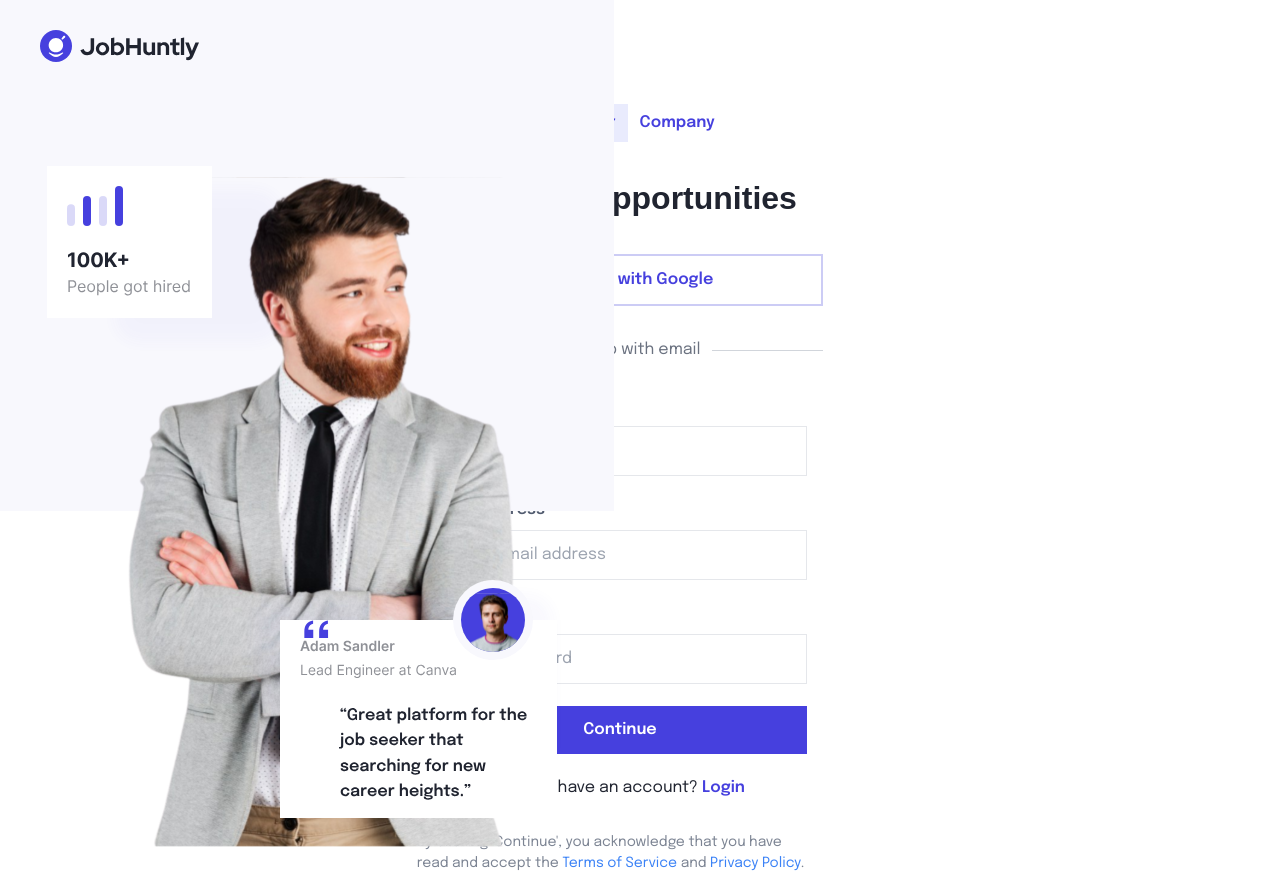
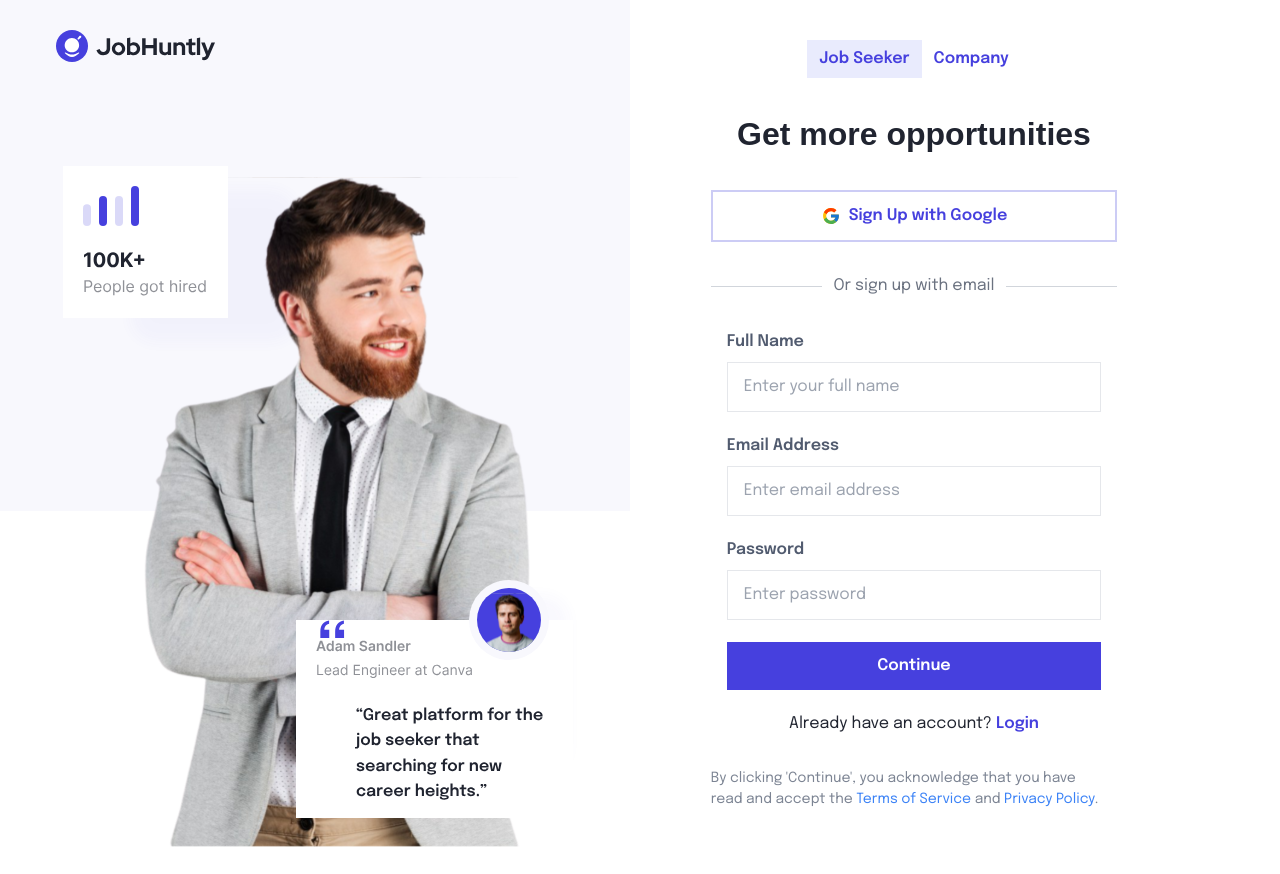
Before and after one commit to Ayflow350/Huntx, a Next.js app: page /SignUp in a window 1280 px wide. Built offline with nearby package versions, Linux system fonts and the light colour scheme; a web font is replaced by a local one.

Commit message:
feat(navabar adjustment): :rocket: The navbar now works perfectly

```diff
--- a/app/(auth)/SignUp/page.tsx
+++ b/app/(auth)/SignUp/page.tsx
@@ -19,7 +19,7 @@
   };
 
   return (
-    <div className="">
+    <div className="flex flex-col  px-4  lg:flex-row justify-between">
       {/* The mobile Header */}
       <div className="mt-3 flex-1 flex-row items-center justify-between  sticky top-0 z-10 pt-4 ">
         <div className="relative ">
```
